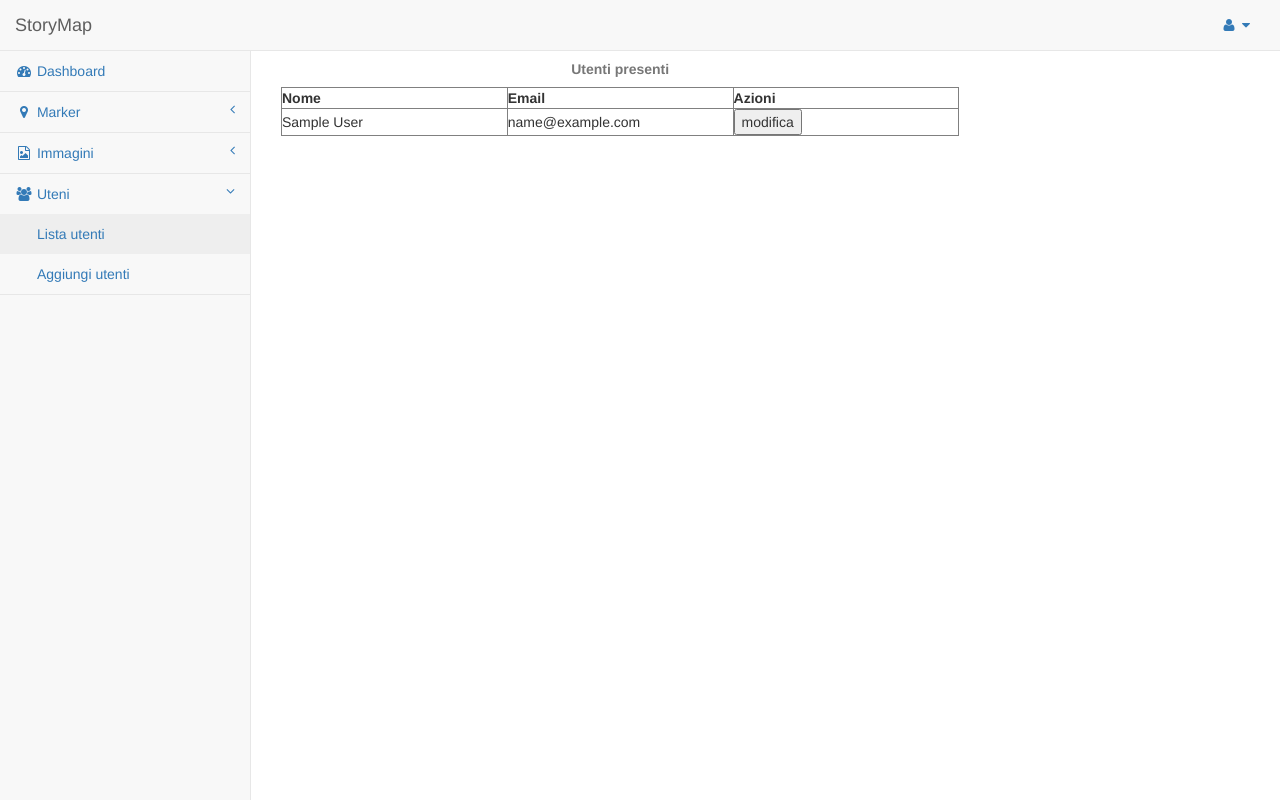
After one commit to simicasa/hci, a Laravel app: page /amministrazione/listautenti in a window 1280 px wide. The commit adds this page. Run offline with Laravel 8, Linux system fonts and the light colour scheme; tables that the repository leaves empty hold one stand-in row (values such as "Sample post"); settings files or empty folders that the repository lacks are supplied.

Commit message:
lista utenti

```diff
--- a/app/Http/Controllers/controllerautenticazione.php
+++ b/app/Http/Controllers/controllerautenticazione.php
@@ -92,9 +92,10 @@ class controllerautenticazione extends Controller
      * @param  int  $id
      * @return \Illuminate\Http\Response
      */
-    public function show($id)
+    public function shows()
     {
-        //
+        $val=User::get();
+        return view("listautenti")->with("mlista",$val);
     }
 
     /**
--- a/app/Http/routes.php
+++ b/app/Http/routes.php
@@ -15,6 +15,7 @@ Route::get("/","controllerautenticazione@index");// prima / rappresenta il perco
 Route::post("/login","controllerautenticazione@autenticazione");
 
 Route::get("/amministrazione/registrazione","controllerautenticazione@registrazione");
+Route::get("/amministrazione/listautenti","controllerautenticazione@shows");
 Route::post("/amministrazione/registrazione","controllerautenticazione@store");
 
 Route::get("/amministrazione/inserimentomarker","controllermarker@index");
--- /dev/null
+++ b/resources/views/listautenti.blade.php
@@ -0,0 +1,25 @@
+@extends("master")
+@section("titolo","listautenti")
+@section("corpo")
+<table width="70%" border="1">
+    <caption><div align="center"><b>Utenti presenti</b></div></caption>
+    <thhead>
+        <tr>
+            <th width="33%">Nome</th>
+            <th width="33%">Email</th>
+            <th width="33%">Azioni</th>
+        </tr>
+    </thhead>
+    <tbody>
+        @foreach($mlista as $elem)
+        <tr>
+            <td>{!! $elem->name !!}</td>
+            <td>{!! $elem->email !!}</td>
+            <td><input type="button" value="modifica"</td>
+        </tr>
+        @endforeach
+    </tbody>
+</table>
+<form>
+</form>
+@stop
--- a/resources/views/master.blade.php
+++ b/resources/views/master.blade.php
@@ -61,7 +61,7 @@
                                 <a href="#"><i class="fa fa-files-o fa-fw"></i> Uteni<span class="fa arrow"></span></a>
                                 <ul class="nav nav-second-level">
                                     <li>
-                                        <a href="#">Lista utenti</a>
+                                        <a href="/amministrazione/listautenti">Lista utenti</a>
                                     </li>
                                     <li>
                                         <a href="/amministrazione/registrazione">Aggiungi utenti</a>
```
